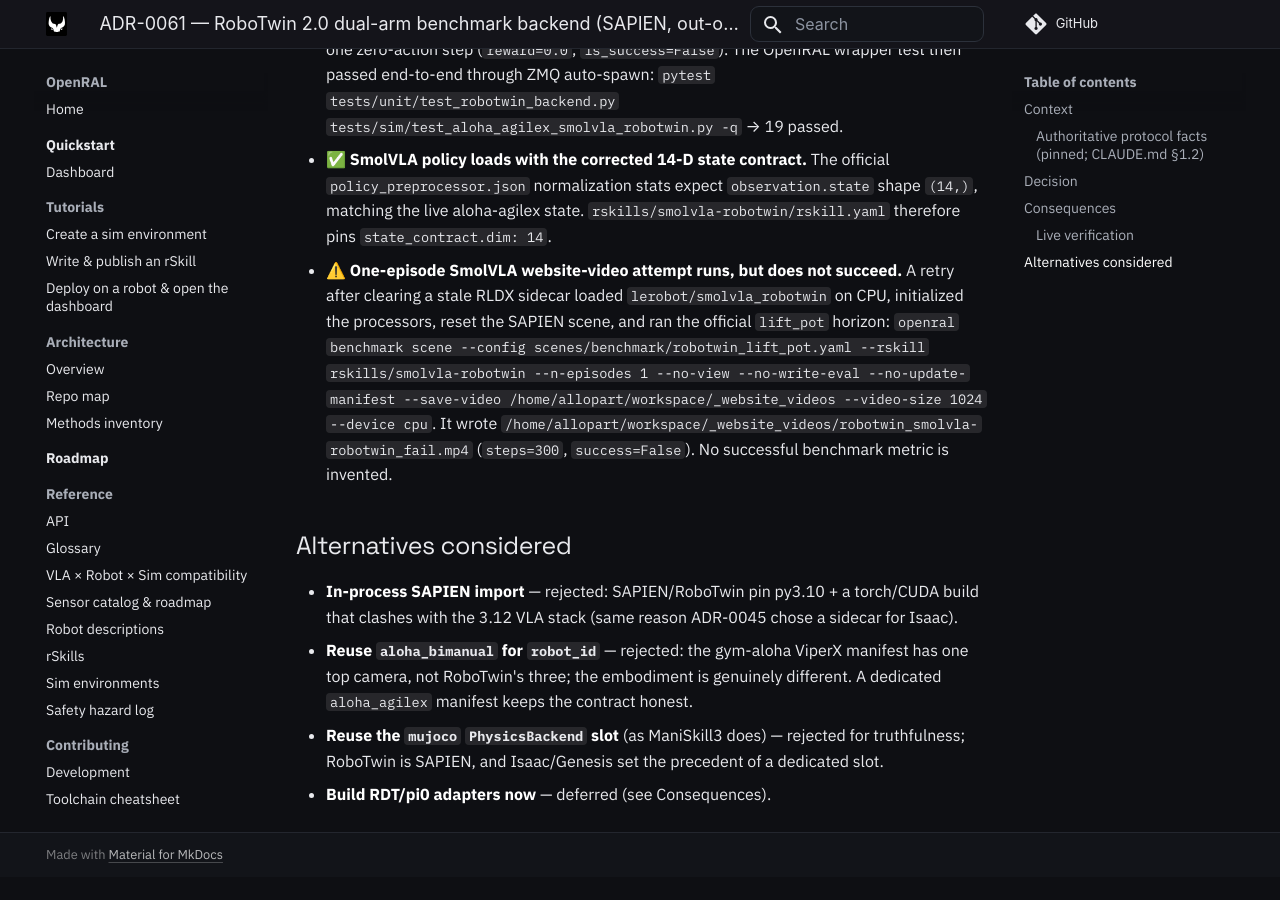
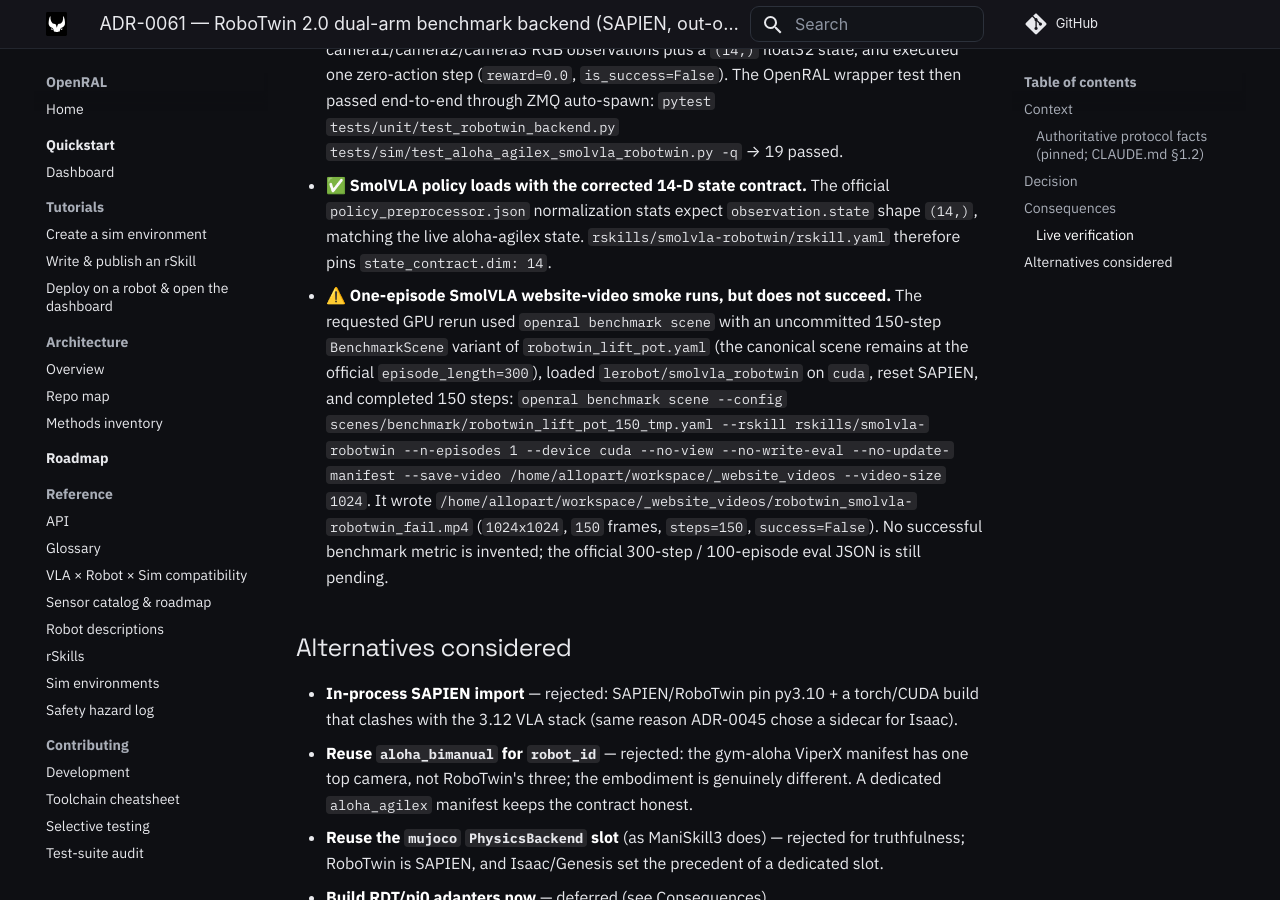
Before and after one commit to OpenRAL/openral, an MkDocs documentation site: the page built from docs/adr/0061-robotwin-dual-arm-benchmark-backend.md, in a window 1280 px wide and 900 px high, scrolled down 3813 px. Built offline with MkDocs 1.6.1 and Material for MkDocs 9.7.7, drawn with Linux system fonts in a browser that asks for light colours; comment, search, counter and statistics services are not loaded; before the commit the page ends 4690 px from its top, so only the background shows below that; some of the changed text lies outside the part shown.

Commit message:
docs(robotwin): record gpu benchmark smoke
Co-authored-by: Copilot <223556219+Copilot@users.noreply.github.com>
Signed-off-by: Adrian Llopart <adrianllopart@gmail.com>

```diff
--- a/docs/adr/0061-robotwin-dual-arm-benchmark-backend.md
+++ b/docs/adr/0061-robotwin-dual-arm-benchmark-backend.md
@@ -3,7 +3,8 @@
 - **Status:** Accepted 2026-06-19. Scene backend + sidecar + task-matched rSkill landed,
   unit-validated, and **live reset/step verified on the 8 GB RTX 4070 reference host** with
   the externally-provisioned RoboTwin assets + CuRobo sidecar (see **Live verification**).
-  Full SmolVLA scored eval/video is still not reproduced locally.
+  A 150-step GPU benchmark-scene smoke clip is recorded; a successful/full official SmolVLA
+  score is still not reproduced locally.
 - **Date:** 2026-06-19
 - **ADR number:** `0061`. `0060` (benchmark task-data gate) is the previous entry; the
   integer is not load-bearing — cross-refs use filenames.
@@ -144,14 +145,18 @@ still `pytest.skip` (CLAUDE.md §1.11); hosts with it run a real SAPIEN reset/st
   `policy_preprocessor.json` normalization stats expect `observation.state` shape `(14,)`,
   matching the live aloha-agilex state. `rskills/smolvla-robotwin/rskill.yaml` therefore
   pins `state_contract.dim: 14`.
-- ⚠️ **One-episode SmolVLA website-video attempt runs, but does not succeed.** A retry after
-  clearing a stale RLDX sidecar loaded `lerobot/smolvla_robotwin` on CPU, initialized the
-  processors, reset the SAPIEN scene, and ran the official `lift_pot` horizon:
-  `openral benchmark scene --config scenes/benchmark/robotwin_lift_pot.yaml --rskill
-  rskills/smolvla-robotwin --n-episodes 1 --no-view --no-write-eval --no-update-manifest
-  --save-video /home/allopart/workspace/_website_videos --video-size 1024 --device cpu`.
+- ⚠️ **One-episode SmolVLA website-video smoke runs, but does not succeed.** The requested
+  GPU rerun used `openral benchmark scene` with an uncommitted 150-step `BenchmarkScene`
+  variant of `robotwin_lift_pot.yaml` (the canonical scene remains at the official
+  `episode_length=300`), loaded `lerobot/smolvla_robotwin` on `cuda`, reset SAPIEN, and
+  completed 150 steps:
+  `openral benchmark scene --config scenes/benchmark/robotwin_lift_pot_150_tmp.yaml
+  --rskill rskills/smolvla-robotwin --n-episodes 1 --device cuda --no-view
+  --no-write-eval --no-update-manifest --save-video /home/allopart/workspace/_website_videos
+  --video-size 1024`.
   It wrote `/home/allopart/workspace/_website_videos/robotwin_smolvla-robotwin_fail.mp4`
-  (`steps=300`, `success=False`). No successful benchmark metric is invented.
+  (`1024x1024`, `150` frames, `steps=150`, `success=False`). No successful benchmark metric is
+  invented; the official 300-step / 100-episode eval JSON is still pending.
 
 ## Alternatives considered
 
```
Also changed, not shown: rskills/smolvla-robotwin/README.md (+49 -6 lines).
